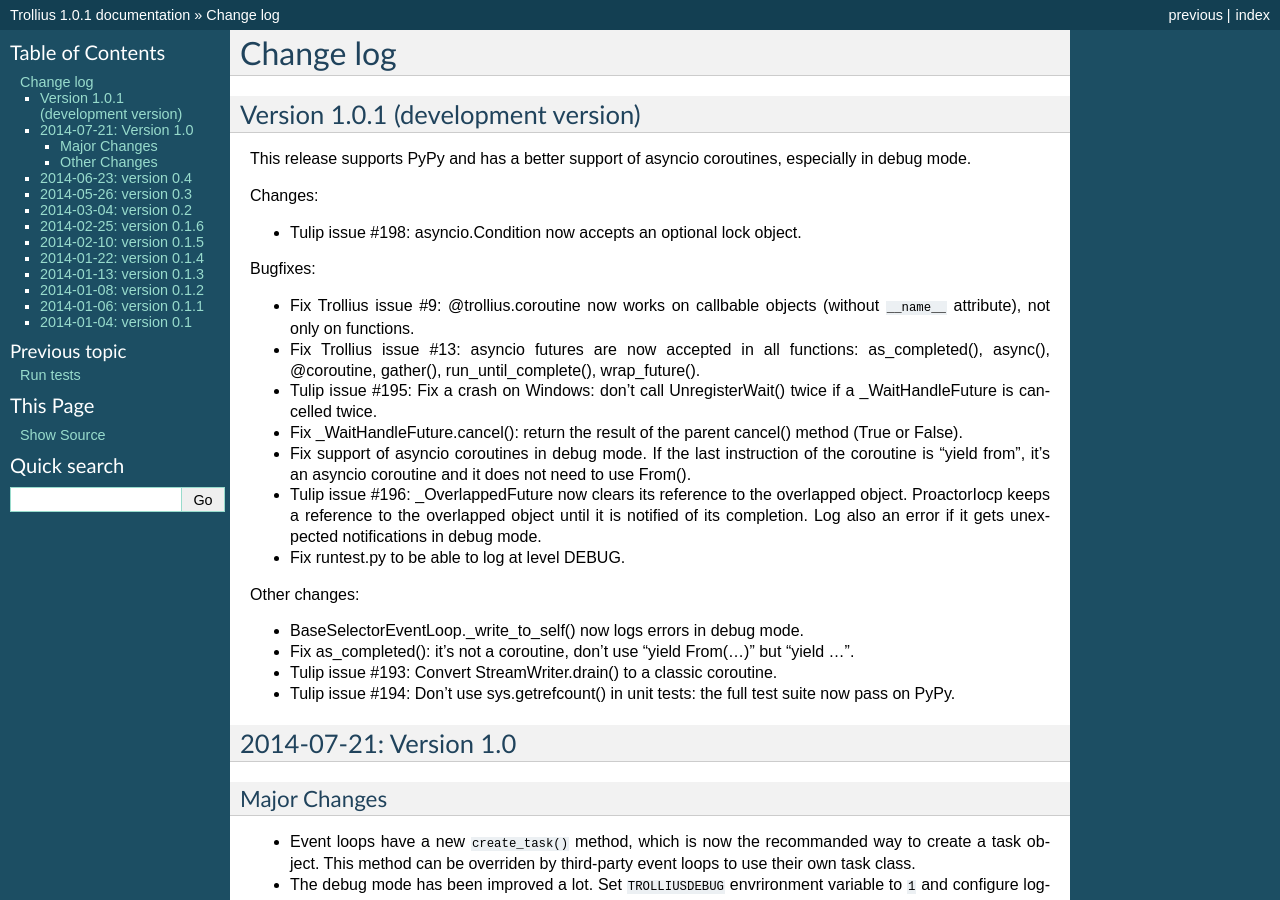
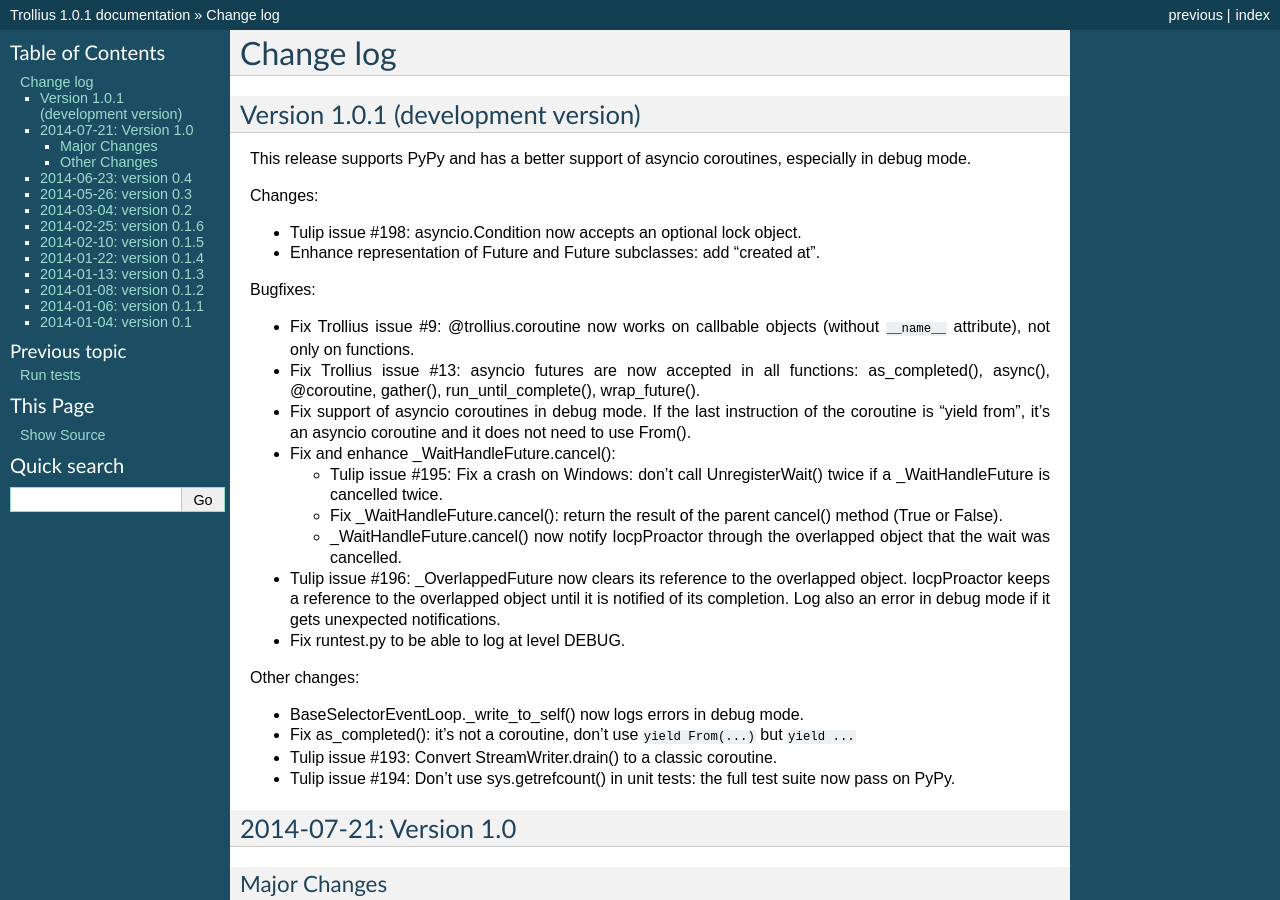
Before and after one commit to openstack-archive/deb-python-trollius, a Sphinx documentation site: the page built from doc/changelog.rst, in a window 1280 px wide and 900 px high. Built offline with Sphinx 7.4.7, drawn with Linux system fonts in a browser that asks for light colours.

Commit message:
complete changelog

```diff
--- a/doc/changelog.rst
+++ b/doc/changelog.rst
@@ -11,6 +11,7 @@ especially in debug mode.
 Changes:
 
 * Tulip issue #198: asyncio.Condition now accepts an optional lock object.
+* Enhance representation of Future and Future subclasses: add "created at".
 
 Bugfixes:
 
@@ -19,24 +20,29 @@ Bugfixes:
 * Fix Trollius issue #13: asyncio futures are now accepted in all functions:
   as_completed(), async(), @coroutine, gather(), run_until_complete(),
   wrap_future().
-* Tulip issue #195: Fix a crash on Windows: don't call UnregisterWait() twice
-  if a _WaitHandleFuture is cancelled twice.
-* Fix _WaitHandleFuture.cancel(): return the result of the parent cancel()
-  method (True or False).
 * Fix support of asyncio coroutines in debug mode. If the last instruction
   of the coroutine is "yield from", it's an asyncio coroutine and it does not
   need to use From().
+* Fix and enhance _WaitHandleFuture.cancel():
+
+  - Tulip issue #195: Fix a crash on Windows: don't call UnregisterWait() twice
+    if a _WaitHandleFuture is cancelled twice.
+  - Fix _WaitHandleFuture.cancel(): return the result of the parent cancel()
+    method (True or False).
+  - _WaitHandleFuture.cancel() now notify IocpProactor through the overlapped
+    object that the wait was cancelled.
+
 * Tulip issue #196: _OverlappedFuture now clears its reference to the
-  overlapped object. ProactorIocp keeps a reference to the overlapped object
-  until it is notified of its completion. Log also an error if it gets
-  unexpected notifications in debug mode.
+  overlapped object. IocpProactor keeps a reference to the overlapped object
+  until it is notified of its completion. Log also an error in debug mode if it
+  gets unexpected notifications.
 * Fix runtest.py to be able to log at level DEBUG.
 
 Other changes:
 
 * BaseSelectorEventLoop._write_to_self() now logs errors in debug mode.
-* Fix as_completed(): it's not a coroutine, don't use "yield From(...)" but
-  "yield ...".
+* Fix as_completed(): it's not a coroutine, don't use ``yield From(...)`` but
+  ``yield ...``
 * Tulip issue #193: Convert StreamWriter.drain() to a classic coroutine.
 * Tulip issue #194: Don't use sys.getrefcount() in unit tests: the full test
   suite now pass on PyPy.
```
